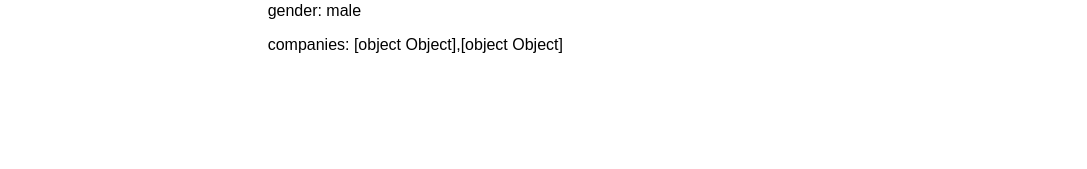
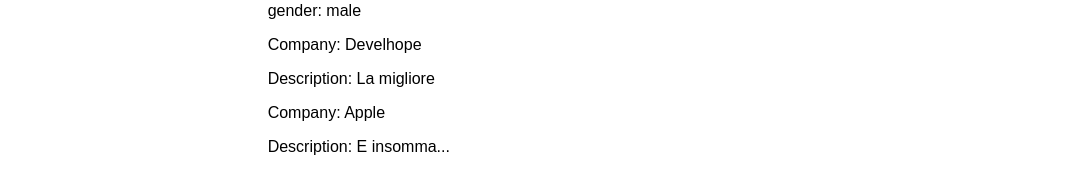
Before and after one commit to Coding94/esercizio-Angular, an Angular app: page / in a window 1280 px wide. Shown: the part 712-881 px from the top of the page, without its empty margins (104-1191 px from the left). Before the commit the page ends 816 px from the top, so only its background shows below. Built offline with nearby package versions, Linux system fonts and the light colour scheme.

Commit message:
exercise 2 Angular finished

```diff
--- a/src/app/user-detail/user-detail.component.html
+++ b/src/app/user-detail/user-detail.component.html
@@ -10,7 +10,3 @@
     />
   </p>
 </div>
-
-<ng-template #noProjects>
-  <img src="#" alt="" />
-</ng-template>
--- a/src/app/user-detail/user-detail.component.ts
+++ b/src/app/user-detail/user-detail.component.ts
@@ -74,7 +74,14 @@
             this.arr1.push(`${arrElem}`);
           });
         } else {
-          this.arr1.push(`${elem[0]}: ${elem[1]}`);
+          if (elem[0] == 'companies') {
+            param1.companies.forEach((elem4: any) => {
+              this.arr1.push(`Company: ${elem4.name}`);
+              this.arr1.push(`Description: ${elem4.description}`);
+            });
+          } else {
+            this.arr1.push(`${elem[0]}: ${elem[1]}`);
+          }
         }
       }
     });
```
